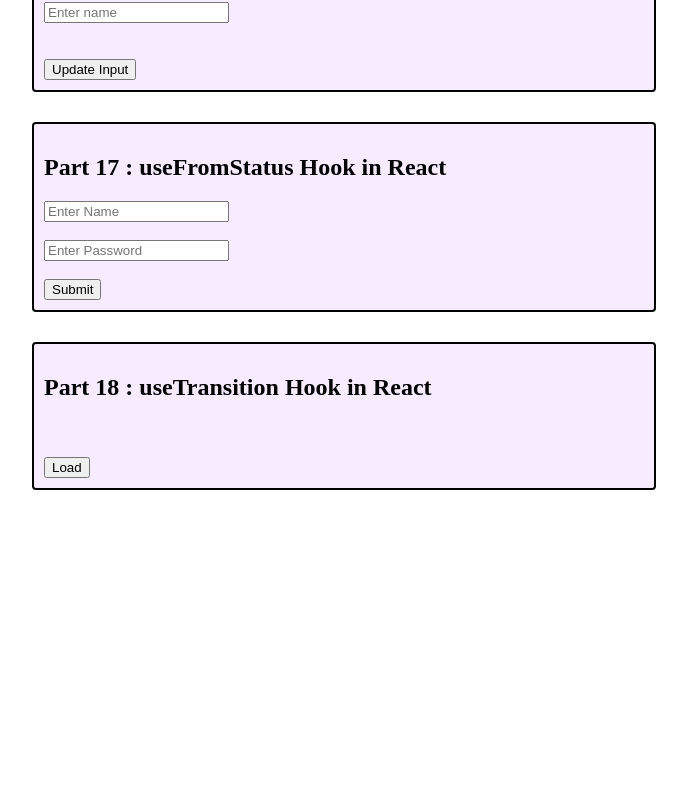
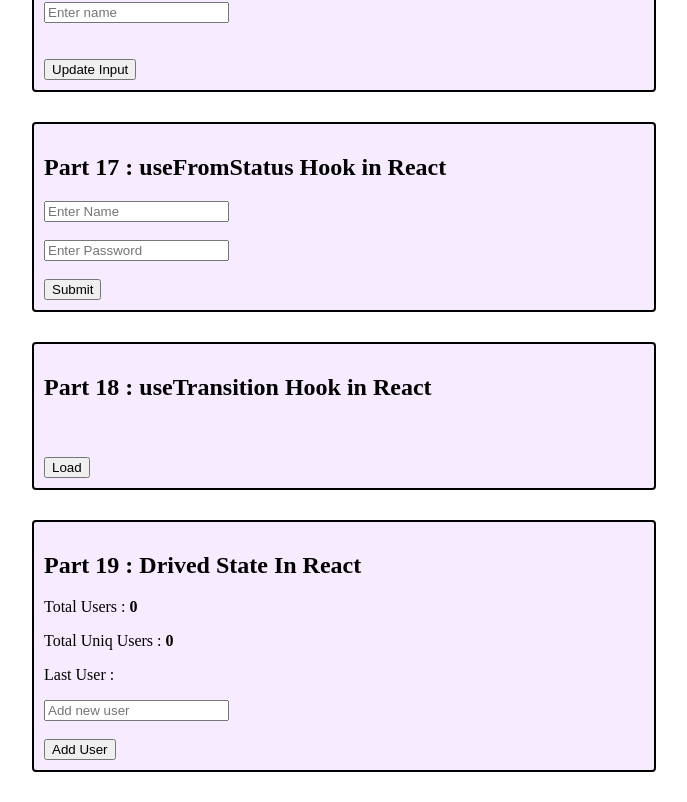
Before and after one commit to SudiptoRahaOfficial/Learning-React-JS, a React (Vite) app: page / in a window 1280 px wide. Shown: the part 8854-9656 px from the top of the page, without its empty margins (296-983 px from the left). Before the commit the page ends 9374 px from the top, so only its background shows below. Built offline with nearby package versions, Linux system fonts and the light colour scheme.

Commit message:
drived states in react

```diff
--- /dev/null
+++ b/src/19. drived state/Drivedstate.jsx
@@ -0,0 +1,48 @@
+import React, { useState } from 'react'
+
+function Drivedstate() {
+	const [users, setusers] = useState([])
+	const [user, setuser] = useState('')
+
+	function handleAddUser() {
+		setusers([...users, user])
+	}
+
+	// drived states
+	const totalUser = users.length
+	const totalUniqUser = [...new Set(users)].length
+	const lastUser = users[users.length - 1]
+
+	return (
+		<div>
+			<h2>Part 19 : Drived State In React</h2>
+
+			<div>
+				<p>
+					Total Users : <strong>{totalUser}</strong>
+				</p>
+				<p>
+					Total Uniq Users : <strong>{totalUniqUser}</strong>
+				</p>
+				<p>
+					Last User : <strong>{lastUser}</strong>
+				</p>
+			</div>
+
+			<div>
+				<input
+					onChange={(e) =>
+						setuser(e.target.value.toLocaleLowerCase())
+					}
+					type='text'
+					placeholder='Add new user'
+				/>
+				<br />
+				<br />
+				<button onClick={handleAddUser}>Add User</button>
+			</div>
+		</div>
+	)
+}
+
+export default Drivedstate
--- a/src/App.jsx
+++ b/src/App.jsx
@@ -20,6 +20,7 @@ import Passfunctionasprops from './15. pass function as props/Passfunctionasprop
 import Forwardref from './16. forwardRef hook/Forwardref'
 import Useformstatus from './17. useFormStatus hook/useFormStatus'
 import Usetransition from './18. useTransition hook/Usetransition'
+import Drivedstate from './19. drived state/Drivedstate'
 
 function App() {
 
@@ -45,6 +46,7 @@ function App() {
 			<Wrapper><Forwardref /></Wrapper>
 			<Wrapper><Useformstatus /></Wrapper>
 			<Wrapper><Usetransition /></Wrapper>
+			<Wrapper><Drivedstate /></Wrapper>
 		</>
 	)
 }
```
